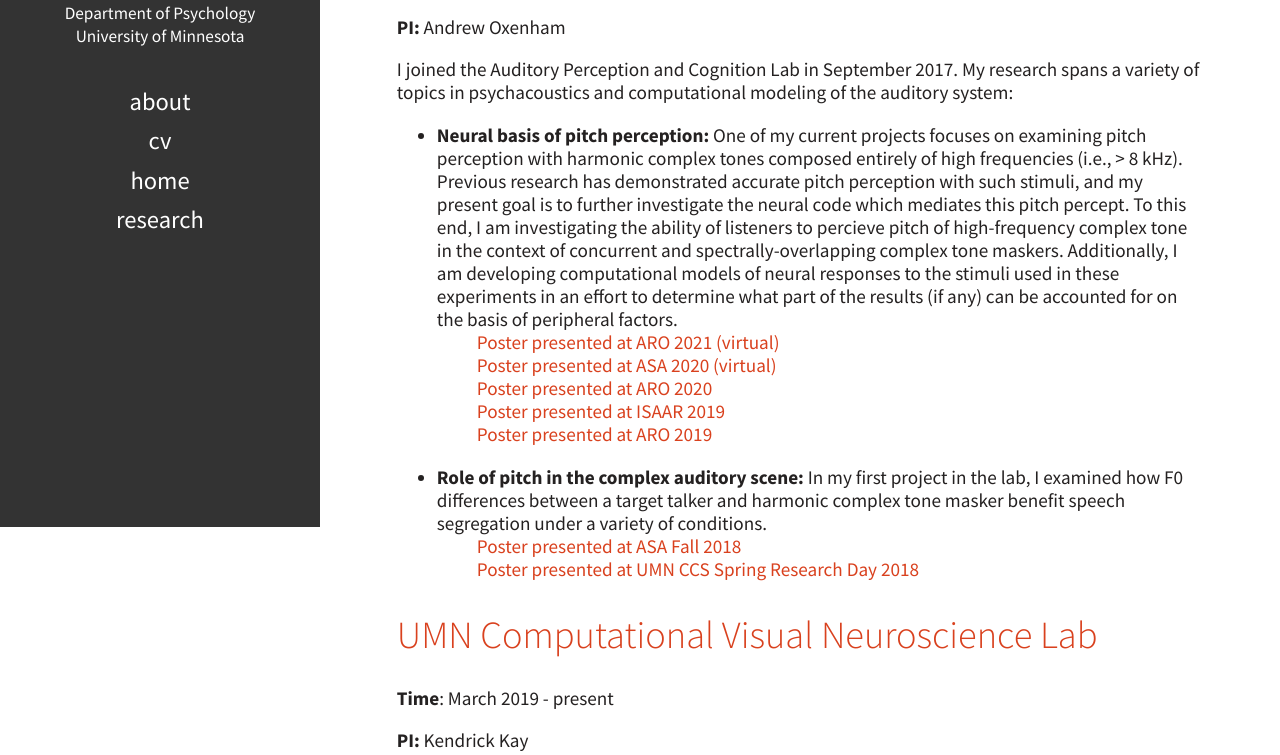
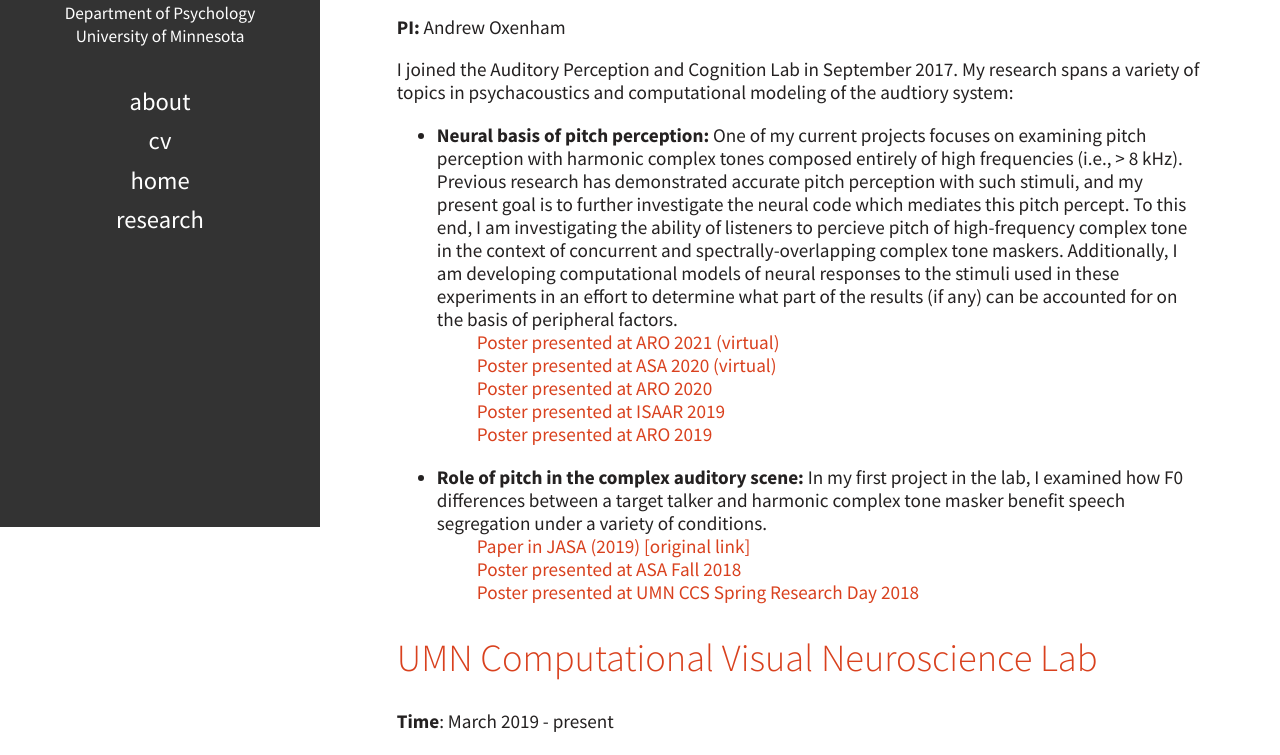
Before and after one commit to guestdaniel/guestdaniel.github.io, a plain HTML site: page pages/research.html in a window 1280 px wide. Shown: the part 273-1028 px from the top of the page. Drawn offline with Linux system fonts and the light colour scheme.

Commit message:
Added 2019 JASA paper to website

```diff
--- a/pages/research.html
+++ b/pages/research.html
@@ -78,7 +78,7 @@
     <h2><a href="http://apc.psych.umn.edu">UMN Auditory Perception and Cognition Lab</a></h2>
 <p><strong>Time</strong>: September 2017 - present</p>
 <p><strong>PI:</strong> Andrew Oxenham</p>
-<p>I joined the Auditory Perception and Cognition Lab in September 2017. My research spans a variety of topics in psychacoustics and computational modeling of the auditory system:</p>
+<p>I joined the Auditory Perception and Cognition Lab in September 2017. My research spans a variety of topics in psychacoustics and computational modeling of the audtiory system:</p>
 <ul>
 <li>
 <dl>
@@ -93,6 +93,7 @@
 <li>
 <dl>
 <dt><strong>Role of pitch in the complex auditory scene:</strong> In my first project in the lab, I examined how F0 differences between a target talker and harmonic complex tone masker benefit speech segregation under a variety of conditions.</dt>
+<dd><a href="https://guestdaniel.github.io/download/GuestOxenham2019JASA.pdf">Paper in JASA (2019)</a> <a href="https://doi.org/10.1121/1.5102169">[original link]</a></dd>
 <dd><a href="https://guestdaniel.github.io/download/GuestOxenhamASAVictoria18.pdf">Poster presented at ASA Fall 2018</a> <br>
 <a href="https://guestdaniel.github.io/download/GuestOxenhamSRD18.pdf">Poster presented at UMN CCS Spring Research Day 2018</a></dd>
 </dl>
```
Also changed, not shown: index.html (+3 -2 lines), 6 other files.
